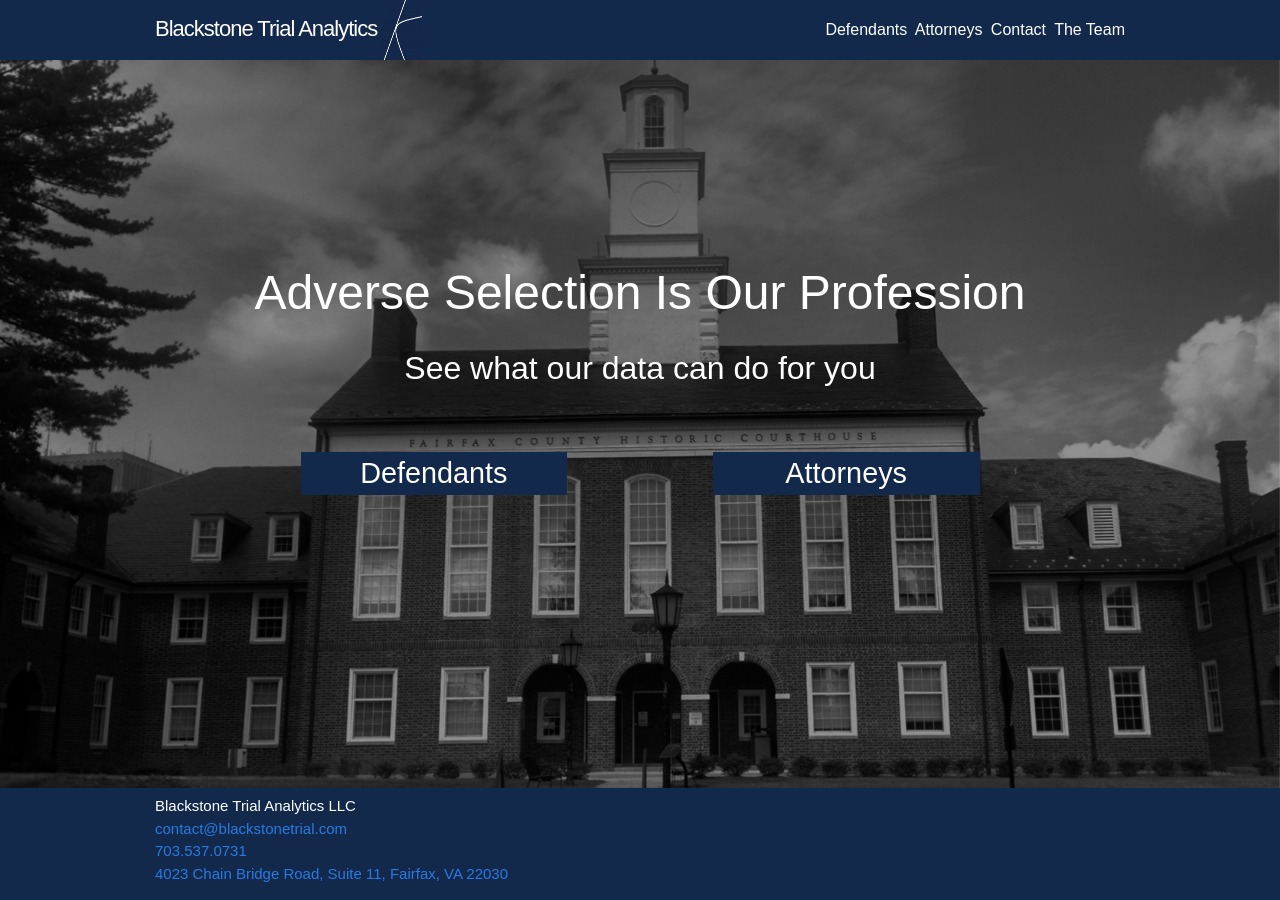
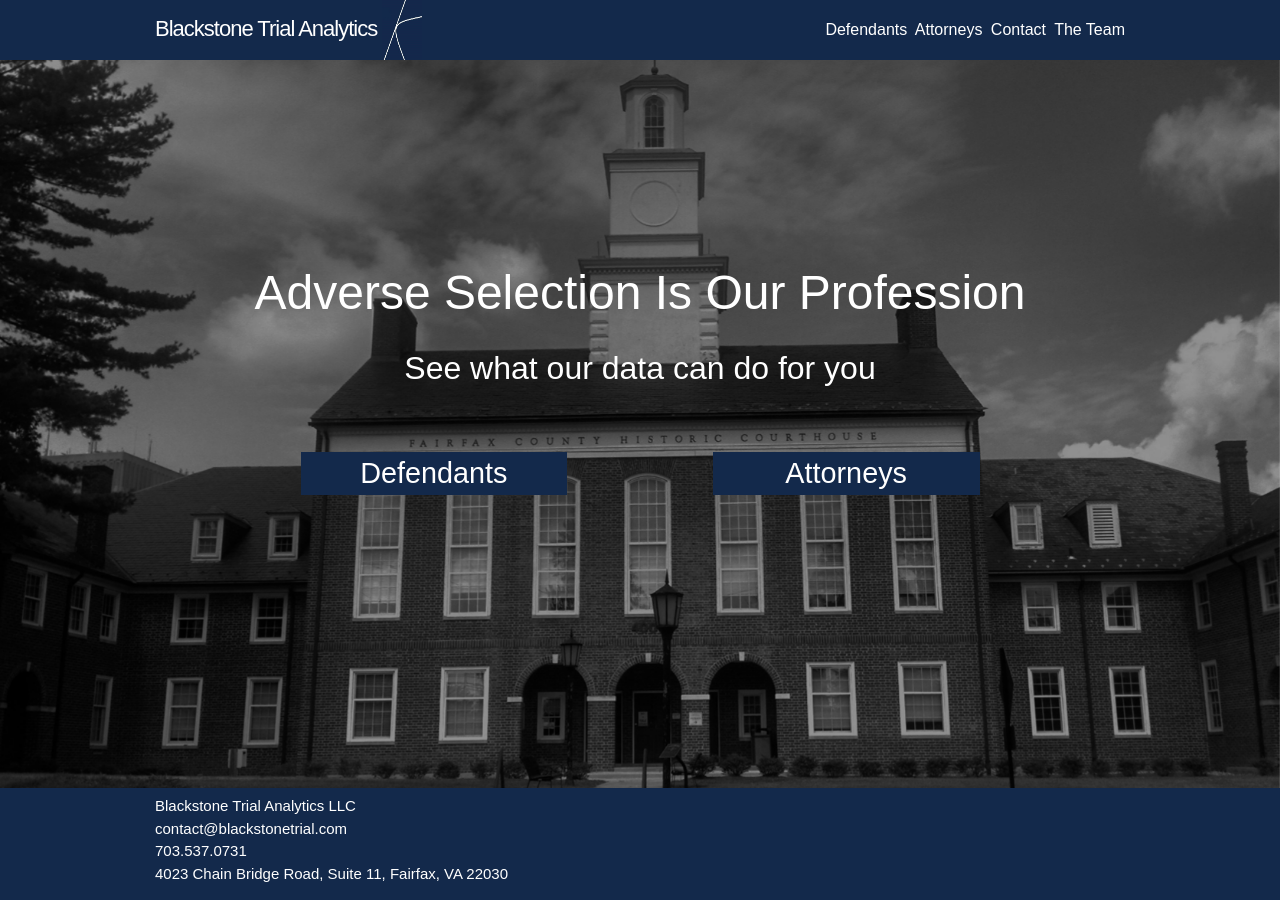
Before and after one commit to BlackstoneTrialAnalytics/BlackstoneTrialAnalytics.github.io, a Jekyll site: the page built from index.html, in a window 1280 px wide. Built offline with Jekyll 4.4.1, drawn with Linux system fonts in a browser that asks for light colours.

Commit message:
changed text in footer to white for readability

```diff
--- a/_includes/footer.html
+++ b/_includes/footer.html
@@ -6,9 +6,9 @@
       <div class="footer-col footer-col-1">
         <ul class="contact-list">
           <li>{{ site.title }} LLC</li>
-          <li><a href="mailto:{{ site.email }}">{{ site.email }}</a></li>
-          <li><a href="tel:{{ site.phone }}">{{site.phone}}</a></li>
-          <li><a href="https://www.google.com/maps/place/Blackstone+Trial+Analytics,+LLC/@38.8455086,-77.308786,17z/data=!4m13!1m7!3m6!1s0x89b64e9258c0f639:0x8b562a5f57d8c1fd!2s4023+Chain+Bridge+Rd,+Fairfax,+VA+22030!3b1!8m2!3d38.8455044!4d-77.306592!3m4!1s0x89b64e9258a70b3d:0xe493038f03702b46!8m2!3d38.8455111!4d-77.3065893">{{site.address}}</a></li>
+          <li><a style="color:white;" href="mailto:{{ site.email }}">{{ site.email }}</a></li>
+          <li><a style="color:white;" href="tel:{{ site.phone }}">{{site.phone}}</a></li>
+          <li><a style="color:white;" href="https://www.google.com/maps/place/Blackstone+Trial+Analytics,+LLC/@38.8455086,-77.308786,17z/data=!4m13!1m7!3m6!1s0x89b64e9258c0f639:0x8b562a5f57d8c1fd!2s4023+Chain+Bridge+Rd,+Fairfax,+VA+22030!3b1!8m2!3d38.8455044!4d-77.306592!3m4!1s0x89b64e9258a70b3d:0xe493038f03702b46!8m2!3d38.8455111!4d-77.3065893">{{site.address}}</a></li>
         </ul>
       </div>
     </div>
```
